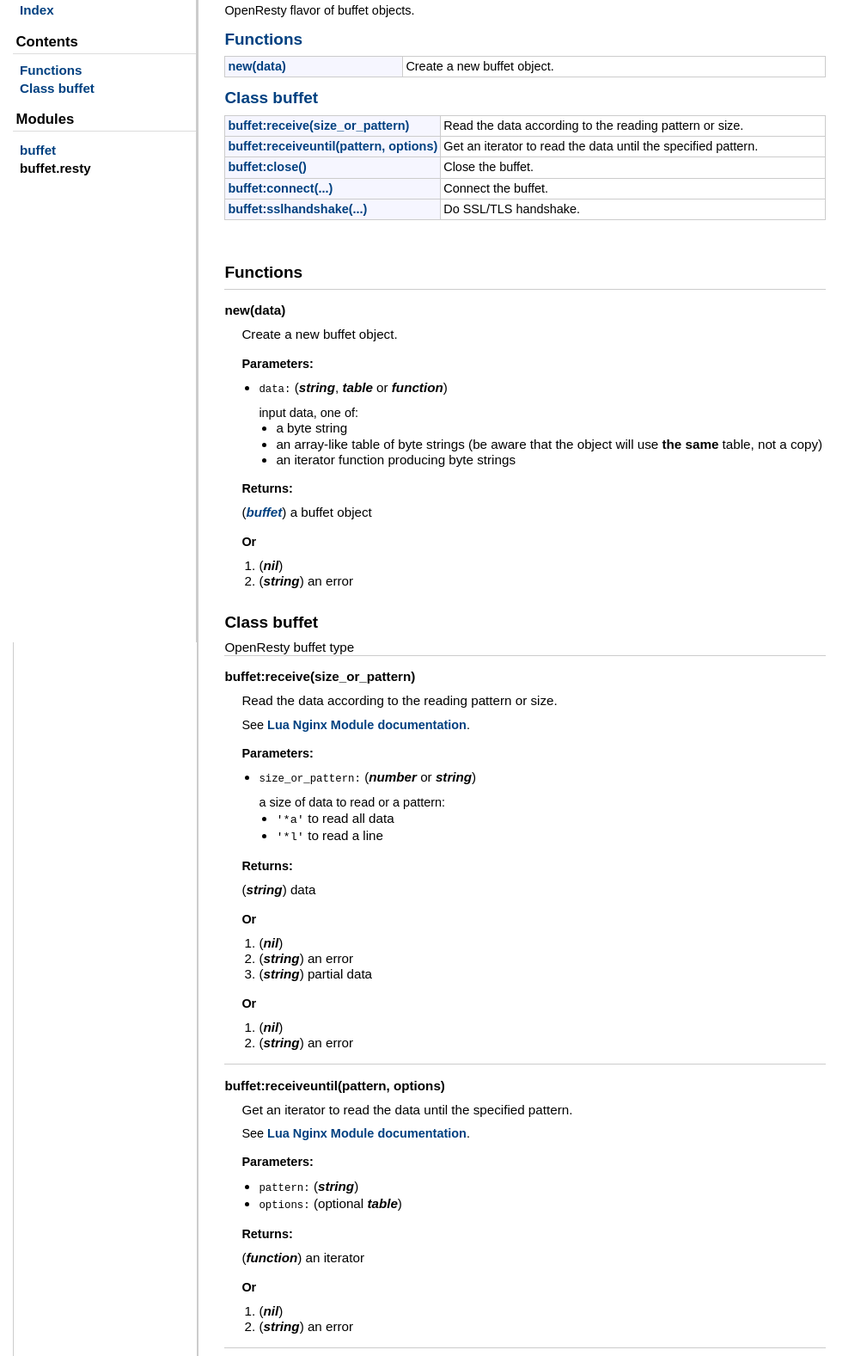
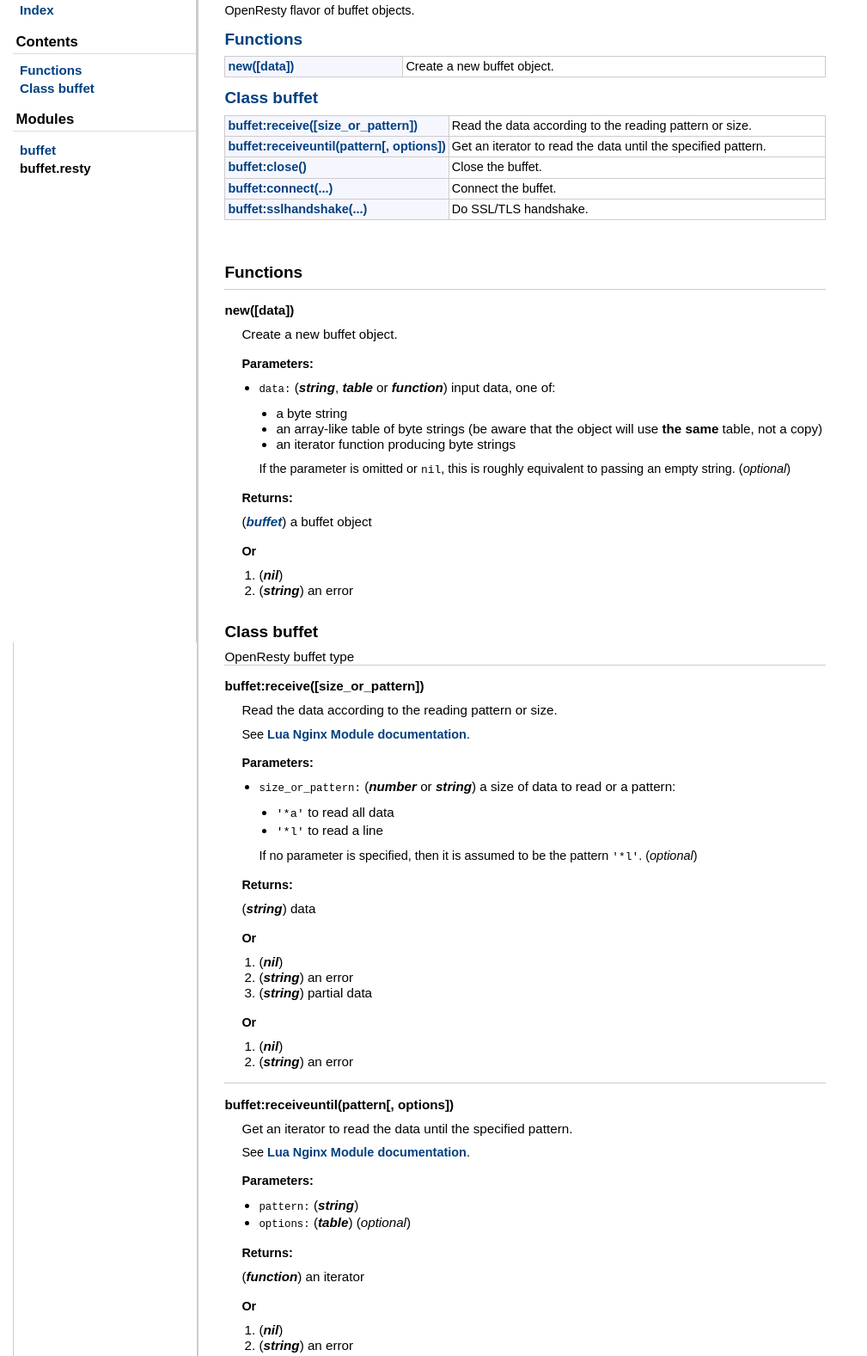
Before and after one commit to un-def/lua-buffet, a plain HTML site: page docs/modules/buffet.resty.html in a window 1280 px wide. Shown: the part 53-1630 px from the top of the page at 86% size, without its empty margins (0-1009 px from the left). Drawn offline with Linux system fonts and the light colour scheme.

Commit message:
Allow passing nil value to constructor

```diff
--- a/docs/modules/buffet.resty.html
+++ b/docs/modules/buffet.resty.html
@@ -57,18 +57,18 @@
 <h2><a href="#Functions">Functions</a></h2>
 <table class="function_list">
 	<tr>
-	<td class="name" nowrap><a href="#new">new(data)</a></td>
+	<td class="name" nowrap><a href="#new">new([data])</a></td>
 	<td class="summary">Create a new buffet object.</td>
 	</tr>
 </table>
 <h2><a href="#Class_buffet">Class buffet </a></h2>
 <table class="function_list">
 	<tr>
-	<td class="name" nowrap><a href="#buffet:receive">buffet:receive(size_or_pattern)</a></td>
+	<td class="name" nowrap><a href="#buffet:receive">buffet:receive([size_or_pattern])</a></td>
 	<td class="summary">Read the data according to the reading pattern or size.</td>
 	</tr>
 	<tr>
-	<td class="name" nowrap><a href="#buffet:receiveuntil">buffet:receiveuntil(pattern, options)</a></td>
+	<td class="name" nowrap><a href="#buffet:receiveuntil">buffet:receiveuntil(pattern[, options])</a></td>
 	<td class="summary">Get an iterator to read the data until the specified pattern.</td>
 	</tr>
 	<tr>
@@ -94,7 +94,7 @@
     <dl class="function">
     <dt>
     <a name = "new"></a>
-    <strong>new(data)</strong>
+    <strong>new([data])</strong>
     </dt>
     <dd>
     Create a new buffet object.
@@ -104,9 +104,7 @@
     <ul>
         <li><span class="parameter">data</span>
             <span class="types"><span class="type">string</span>, <span class="type">table</span> or <span class="type">function</span></span>
-
-
-<p> input data, one of:</p>
+         input data, one of:</p>
 
 <ul>
     <li>a byte string</li>
@@ -114,6 +112,8 @@
     <li>an iterator function producing byte strings</li>
 </ul>
 
+<p> If the parameter is omitted or <code>nil</code>, this is roughly equivalent to passing an empty string.
+         (<em>optional</em>)
         </li>
     </ul>
 
@@ -148,7 +148,7 @@
     <dl class="function">
     <dt>
     <a name = "buffet:receive"></a>
-    <strong>buffet:receive(size_or_pattern)</strong>
+    <strong>buffet:receive([size_or_pattern])</strong>
     </dt>
     <dd>
     Read the data according to the reading pattern or size. </p>
@@ -160,14 +160,15 @@
     <ul>
         <li><span class="parameter">size_or_pattern</span>
             <span class="types"><span class="type">number</span> or <span class="type">string</span></span>
-
-<p> a size of data to read or a pattern:</p>
+         a size of data to read or a pattern:</p>
 
 <ul>
     <li><code>&apos;*a&apos;</code> to read all data</li>
     <li><code>&apos;*l&apos;</code> to read a line</li>
 </ul>
 
+<p> If no parameter is specified, then it is assumed to be the pattern <code>&apos;*l&apos;</code>.
+         (<em>optional</em>)
         </li>
     </ul>
 
@@ -209,7 +210,7 @@
 </dd>
     <dt>
     <a name = "buffet:receiveuntil"></a>
-    <strong>buffet:receiveuntil(pattern, options)</strong>
+    <strong>buffet:receiveuntil(pattern[, options])</strong>
     </dt>
     <dd>
     Get an iterator to read the data until the specified pattern. </p>
@@ -226,10 +227,11 @@
 
         </li>
         <li><span class="parameter">options</span>
-            <span class="types">optional <span class="type">table</span></span>
+            <span class="types"><span class="type">table</span></span>
 
 
 
+         (<em>optional</em>)
         </li>
     </ul>
 
@@ -374,7 +376,7 @@
 </div> <!-- id="main" -->
 <div id="about">
 <i>generated by <a href="http://github.com/stevedonovan/LDoc">LDoc 1.4.6</a></i>
-<i style="float:right;">Last updated 2020-06-29 11:41:50 </i>
+<i style="float:right;">Last updated 2020-07-01 00:44:15 </i>
 </div> <!-- id="about" -->
 </div> <!-- id="container" -->
 </body>
```
Also changed, not shown: docs/index.html (+1 -1 lines), docs/modules/buffet.html (+1 -1 lines), 5 other files.
